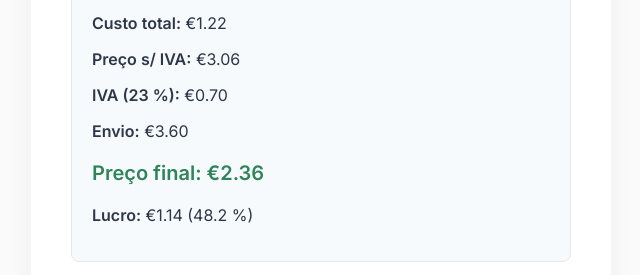
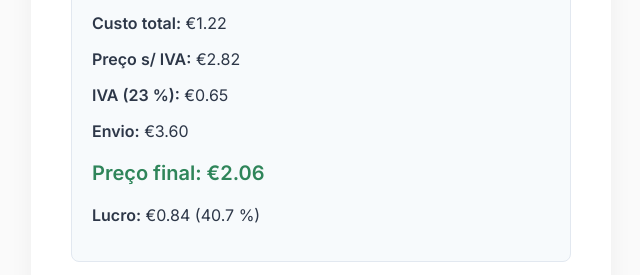
Before and after one commit to OrdepG/calculadora---tapetes, a plain HTML site: page index.html in a window 1280 px wide. Both pictures are taken after typing "5", "5", "5" into the empty fields and a click on the button "Calcular Preço". Shown: the part 621-896 px from the top of the page, 319-959 px from the left. Drawn offline with Linux system fonts and the light colour scheme.

Commit message:
tabela nova

```diff
--- a/index.html
+++ b/index.html
@@ -8,37 +8,18 @@
   <link rel="preconnect" href="https://fonts.gstatic.com" crossorigin />
   <link href="https://fonts.googleapis.com/css2?family=Inter:wght@400;600&display=swap" rel="stylesheet" />
   <style>
-    :root {
-      --clr-bg: #fafafa;
-      --clr-primary: #2f855a;
-      --clr-secondary: #68d391;
-      --clr-border: #e2e8f0;
-      --clr-text: #2d3748;
-      --radius: 8px;
-    }
-    * { box-sizing: border-box; }
-    body {
-      margin: 0; font-family: "Inter", sans-serif;
-      background: var(--clr-bg); color: var(--clr-text);
-      display: flex; align-items: center; justify-content: center;
-      min-height: 100vh; padding: 2rem;
-    }
-    .card {
-      background: #fff; width: 100%; max-width: 580px;
-      border-radius: var(--radius); box-shadow: 0 10px 25px rgba(0,0,0,.05);
-      padding: 2rem 2.5rem;
-    }
-    h1 { margin: 0 0 1.25rem; text-align: center; font-size: 1.5rem; font-weight: 600; }
-    label { font-weight: 600; margin-bottom: .35rem; display: block; }
-    input, select, button {
-      width: 100%; padding: .6rem .75rem; font-size: 1rem;
-      border: 1px solid var(--clr-border); border-radius: var(--radius);
-    }
-    .grid { display: grid; grid-template-columns: repeat(2,1fr); gap: 1rem; }
-    .btn { background: var(--clr-primary); color:#fff; border:0; cursor:pointer; transition: background .2s; margin-top:1.25rem; }
-    .btn:hover { background: var(--clr-secondary); }
-    .result { margin-top:2rem; padding:1.25rem; background:#f7fafc; border:1px solid var(--clr-border); border-radius:var(--radius); }
-    .highlight { font-size:1.25rem; font-weight:600; color:var(--clr-primary); }
+    :root { --clr-bg:#fafafa; --clr-primary:#2f855a; --clr-secondary:#68d391; --clr-border:#e2e8f0; --clr-text:#2d3748; --radius:8px; }
+    *{box-sizing:border-box}
+    body{margin:0;font-family:"Inter",sans-serif;background:var(--clr-bg);color:var(--clr-text);display:flex;align-items:center;justify-content:center;min-height:100vh;padding:2rem}
+    .card{background:#fff;width:100%;max-width:580px;border-radius:var(--radius);box-shadow:0 10px 25px rgba(0,0,0,.05);padding:2rem 2.5rem}
+    h1{margin:0 0 1.25rem;text-align:center;font-size:1.5rem;font-weight:600}
+    label{font-weight:600;margin-bottom:.35rem;display:block}
+    input,select,button{width:100%;padding:.6rem .75rem;font-size:1rem;border:1px solid var(--clr-border);border-radius:var(--radius)}
+    .grid{display:grid;grid-template-columns:repeat(2,1fr);gap:1rem}
+    .btn{background:var(--clr-primary);color:#fff;border:0;cursor:pointer;transition:background .2s;margin-top:1.25rem}
+    .btn:hover{background:var(--clr-secondary)}
+    .result{margin-top:2rem;padding:1.25rem;background:#f7fafc;border:1px solid var(--clr-border);border-radius:var(--radius)}
+    .highlight{font-size:1.25rem;font-weight:600;color:var(--clr-primary)}
   </style>
 </head>
 <body>
@@ -89,50 +70,45 @@ const custoDesign      = 7.0;
 const custoEmbalagem   = 0.90;
 const IVA              = 0.23;
 
-/* ---------- tabela portes CTT ---------- */
-const cttTabela = [
-  { maxKg: 0.5, preco: 3.6 },
-  { maxKg:   2, preco: 5.3 },
-  { maxKg:   5, preco: 7.9 },
-  { maxKg:  10, preco:10.7 },
-  { maxKg:  20, preco:18.5 },
-  { maxKg:  30, preco:24.0 },
-];
-function calcularEnvioCTT(kg){return (cttTabela.find(t=>kg<=t.maxKg)||cttTabela.at(-1)).preco;}
+/* ---------- portes CTT ---------- */
+const cttTabela=[{maxKg:.5,preco:3.6},{maxKg:2,preco:5.3},{maxKg:5,preco:7.9},{maxKg:10,preco:10.7},{maxKg:20,preco:18.5},{maxKg:30,preco:24}];
+const calcularEnvio=kg=> (cttTabela.find(t=>kg<=t.maxKg)||cttTabela.at(-1)).preco;
 
 function calcularPreco(){
-  const largura = parseFloat(document.getElementById('largura').value);
-  const altura  = parseFloat(document.getElementById('altura').value);
-  const tipo    = document.getElementById('tipo').value;
-  const comp    = document.getElementById('complexidade').value;
-  const desc    = parseFloat(document.getElementById('desconto').value)||0;
-  const aplicaIVA = document.getElementById('aplicaIva').checked;
-  if(!largura||!altura){alert('Introduz as duas medidas.');return;}
+  const w=parseFloat(document.getElementById('largura').value);
+  const h=parseFloat(document.getElementById('altura').value);
+  const tipo=document.getElementById('tipo').value;
+  const comp=document.getElementById('complexidade').value;
+  const desc=parseFloat(document.getElementById('desconto').value)||0;
+  const aplicaIVA=document.getElementById('aplicaIva').checked;
+  if(!w||!h){alert('Introduz as duas medidas.');return;}
 
-  const area   = (largura/100)*(altura/100);
-  const custo  = area*custoMateriaisM2 + area*custoMaoObraM2 + custoEmbalagem + (tipo==='personalizado'?custoDesign:0);
-  const mult   = (tipo==='colecao')
-    ? (comp==='simples'?2.5:comp==='media'?3:3.5)
-    : (comp==='simples'?2.75:comp==='media'?3.25:3.75);
+  const area=(w/100)*(h/100);
+  const custo= area*custoMateriaisM2 + area*custoMaoObraM2 + custoEmbalagem + (tipo==='personalizado'?custoDesign:0);
 
-  const dens   = area<=0.40?4.8:area<=0.80?4.4:4.0;
-  const pesoKg = area*dens;
-  const portes = calcularEnvioCTT(pesoKg);
+  /* multiplicadores actualizados */
+  const mult = (tipo==='colecao')
+    ? (comp==='simples'?2.3: comp==='media'?2.8: 3.3)
+    : (comp==='simples'?2.5: comp==='media'?3.0: 3.5);
 
-  const base   = custo*mult;
-  const valorIVA = aplicaIVA? base*IVA : 0;
-  const total  = base + valorIVA + portes - desc;
-  const lucro  = total - custo;
-  const margem = (lucro/total)*100;
+  const dens= area<=0.40?4.8: area<=0.80?4.4:4.0;
+  const peso= area*dens;
+  const portes= calcularEnvio(peso);
+
+  const base= custo*mult;
+  const iva= aplicaIVA? base*IVA:0;
+  const total= base+iva+portes-desc;
+  const lucro= total-custo;
+  const margem=(lucro/total)*100;
 
   const res=document.getElementById('resultado');
   res.style.display='block';
   res.innerHTML=`
     <p><strong>Área:</strong> ${area.toFixed(2)} m²</p>
-    <p><strong>Peso:</strong> ${pesoKg.toFixed(2)} kg</p>
+    <p><strong>Peso:</strong> ${peso.toFixed(2)} kg</p>
     <p><strong>Custo total:</strong> €${custo.toFixed(2)}</p>
     <p><strong>Preço s/ IVA:</strong> €${base.toFixed(2)}</p>
-    ${aplicaIVA?`<p><strong>IVA (23 %):</strong> €${valorIVA.toFixed(2)}</p>`:`<p><em>Isento de IVA — Art. 53.º CIVA</em></p>`}
+    ${aplicaIVA?`<p><strong>IVA (23 %):</strong> €${iva.toFixed(2)}</p>`:`<p><em>Isento de IVA — Art. 53.º</em></p>`}
     <p><strong>Envio:</strong> €${portes.toFixed(2)}</p>
     <p class="highlight"><strong>Preço final:</strong> €${total.toFixed(2)}</p>
     <p><strong>Lucro:</strong> €${lucro.toFixed(2)} (${margem.toFixed(1)} %)</p>`;
```
